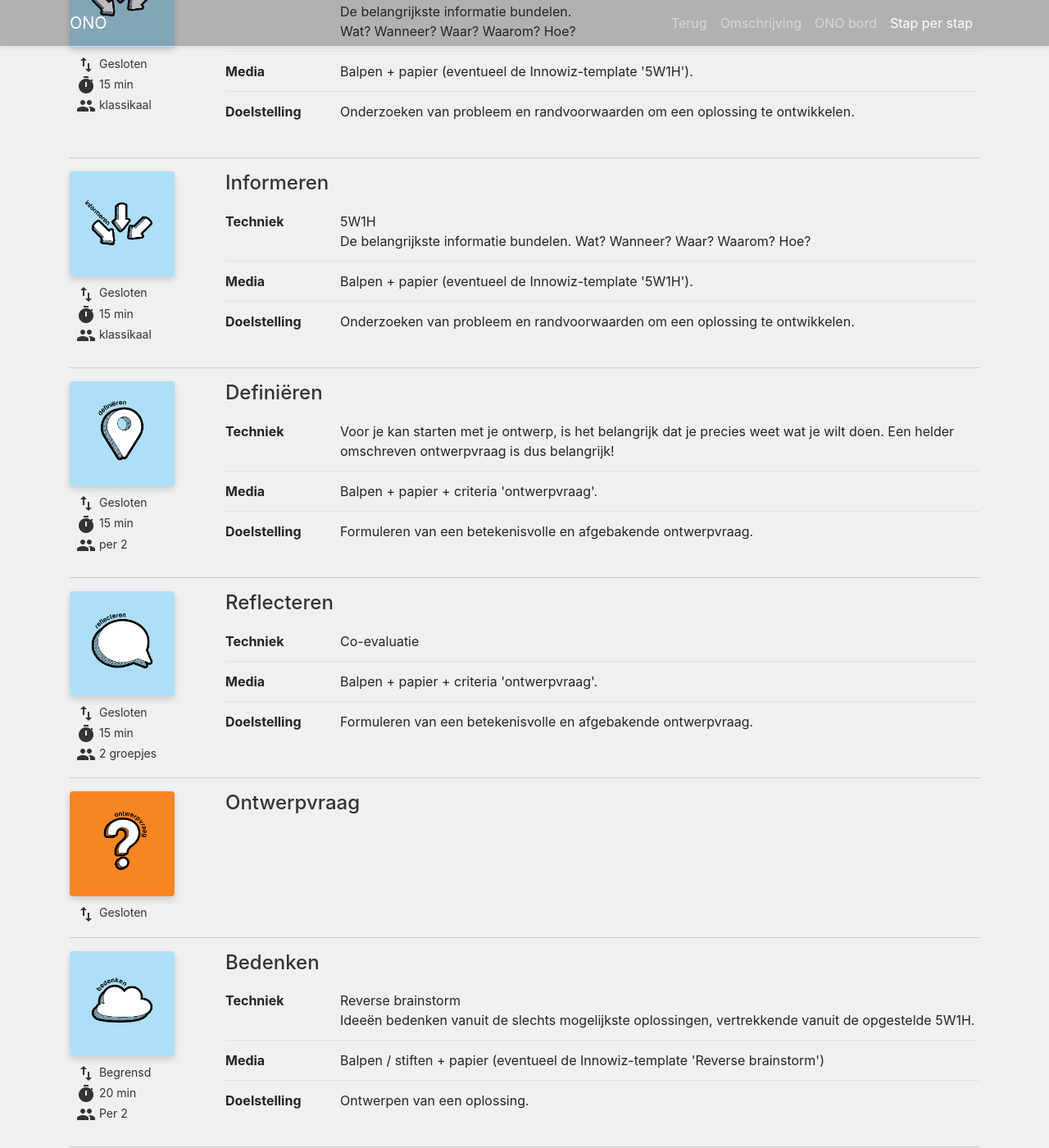
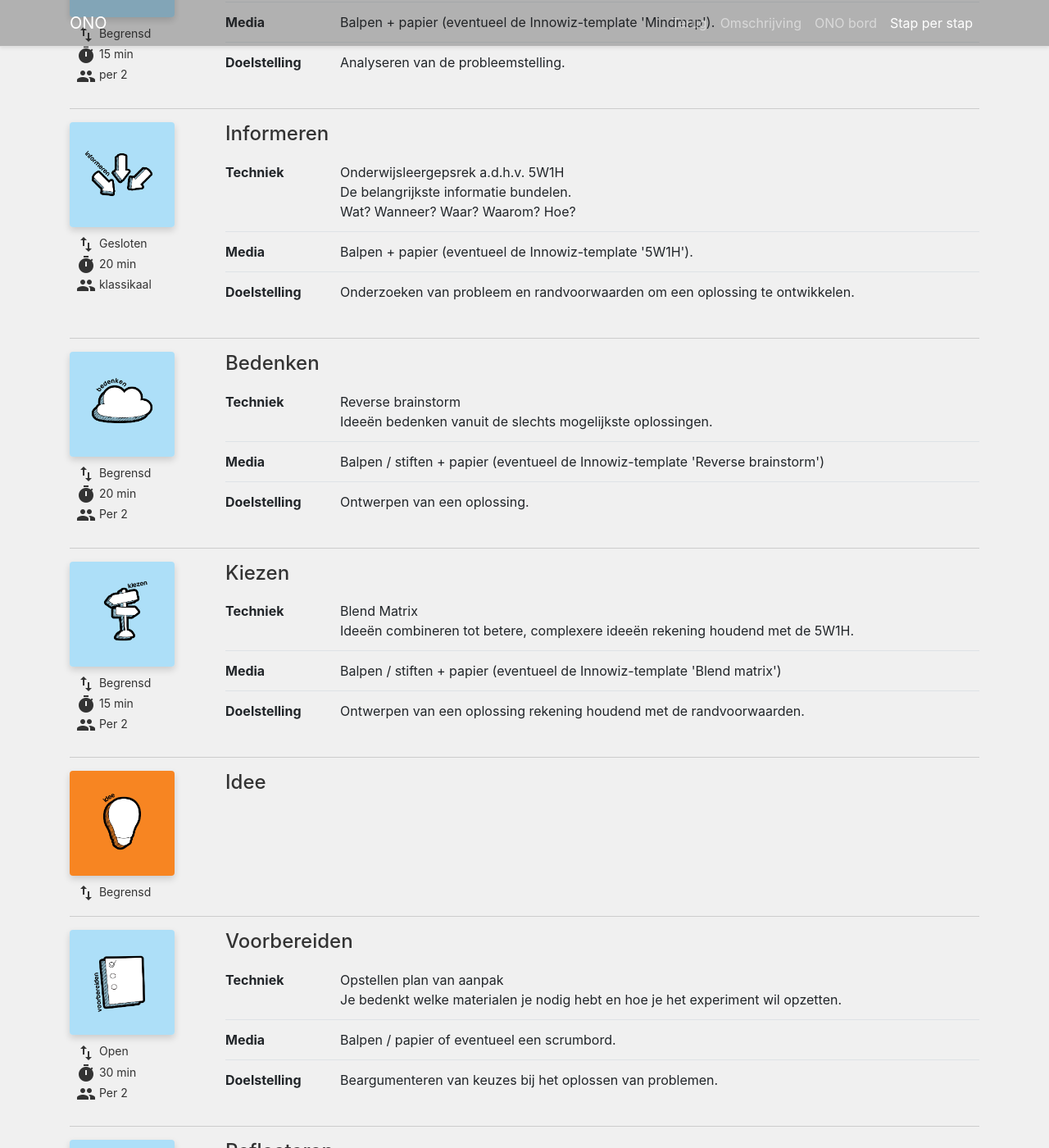
Before and after one commit to adepaepe/ono-trajecten, a Jekyll site: the page built from docs/_trajecten/save-mister-snowman.html, in a window 1280 px wide and 1400 px high, scrolled down 1921 px. Shown: the whole window at 82% size. Built offline with Jekyll 4.4.1, drawn with Linux system fonts in a browser that asks for light colours; some of the changed text lies outside the part shown.

Commit message:
add new proces

```diff
--- a/docs/_includes/ono-step-by-step.html
+++ b/docs/_includes/ono-step-by-step.html
@@ -55,6 +55,13 @@
         </tr>
         {% endif %}
 
+        {% if card.question %}
+        <tr>
+          <td>Vraag</td>
+          <td>{{ card.question }}</td>
+        </tr>
+        {% endif %}
+
       </tbody>
     </table>
 
--- a/docs/_trajecten/save-mister-snowman.html
+++ b/docs/_trajecten/save-mister-snowman.html
@@ -25,44 +31,17 @@
 
     - card: inform
       track: closed
-      time: 15 min
+      time: 20 min
       groupform: klassikaal
-      technique: 5W1H <br> De belangrijkste informatie bundelen. <br> Wat? Wanneer? Waar? Waarom? Hoe?
+      technique: Onderwijsleergepsrek a.d.h.v. 5W1H <br> De belangrijkste informatie bundelen. <br> Wat? Wanneer? Waar? Waarom? Hoe?
       media: Balpen + papier (eventueel de Innowiz-template '5W1H').
       goal: Onderzoeken van probleem en randvoorwaarden om een oplossing te ontwikkelen.
-
-    - card: inform
-      track: closed
-      time: 15 min
-      groupform: klassikaal
-      technique: 5W1H <br> De belangrijkste informatie bundelen. Wat? Wanneer? Waar? Waarom? Hoe?
-      media: Balpen + papier (eventueel de Innowiz-template '5W1H').
-      goal: Onderzoeken van probleem en randvoorwaarden om een oplossing te ontwikkelen.
-
-    - card: define
-      track: closed
-      time: 15 min
-      groupform: per 2
-      technique: Voor je kan starten met je ontwerp, is het belangrijk dat je precies weet wat je wilt doen. Een helder omschreven ontwerpvraag is dus belangrijk!
-      media: Balpen + papier + criteria 'ontwerpvraag'.
-      goal: Formuleren van een betekenisvolle en afgebakende ontwerpvraag.
-
-    - card: reflect
-      track: closed
-      time: 15 min
-      groupform: 2 groepjes
-      technique: Co-evaluatie
-      media: Balpen + papier + criteria 'ontwerpvraag'.
-      goal: Formuleren van een betekenisvolle en afgebakende ontwerpvraag.
-
-    - card: design-question
-      track: closed
 
     - card: invent
       track: limited
       time: 20 min
       groupform: Per 2
-      technique: Reverse brainstorm <br> Ideeën bedenken vanuit de slechts mogelijkste oplossingen, vertrekkende vanuit de opgestelde 5W1H.
+      technique: Reverse brainstorm <br> Ideeën bedenken vanuit de slechts mogelijkste oplossingen.
       media: Balpen / stiften + papier (eventueel de Innowiz-template 'Reverse brainstorm')
       goal: Ontwerpen van een oplossing.
 
@@ -70,18 +49,16 @@
       track: limited
       time: 15 min
       groupform: Per 2
-      technique: Blend Matrix <br> Ideeën combineren tot betere, complexere ideeën rekening houdend met de startuitdaging.
+      technique: Blend Matrix <br> Ideeën combineren tot betere, complexere ideeën rekening houdend met de 5W1H.
       media: Balpen / stiften + papier (eventueel de Innowiz-template 'Blend matrix')
       goal: Ontwerpen van een oplossing rekening houdend met de randvoorwaarden.
 
     - card: idea
       track: limited
-      time: 15 min
-      groupform: Per 2
 
     - card: prepare
       track: open
-      time: 20 min
+      time: 30 min
       groupform: Per 2
       technique: Opstellen plan van aanpak <br> Je bedenkt welke materialen je nodig hebt en hoe je het experiment wil opzetten.
       media: Balpen / papier of eventueel een scrumbord.
@@ -89,15 +66,15 @@
 
     - card: reflect
       track: closed
-      time: 20 min
+      time: 30 min
       groupform: Per 4
-      technique: Evaluator pitch <br> Groep 1 pitcht zijn plan van aanpak aan groep 2 en omgekeerd. <br> Reflectie via peer evaluatie + aanpassing/aanvulling plan.<br>
+      technique: Evaluator pitch + peer evaluatie <br> Groep 1 legt uit aan groep 2 waarom hun zelf bedachte oplossing ervoor kan zorgen dat de sneeuwman minder snel zal smelten. <br> Vul a.d.h.v. de opmerkingen van je klasgenoten je plan verder aan.<br>
       media: Balpen / papier of eventueel een scrumbord.
       goal: Kritisch nadenken over je keuze en plan van aanpak.
 
     - card: create
       track: open
-      time: 20 min
+      time: 30 min
       groupform: Per 2
       technique: Uitvoeren plan van aanpak.
       media: Materiaal zie planning.
```
Also changed, not shown: other parts of docs/_trajecten/save-mister-snowman.html (+8 -2 lines).
